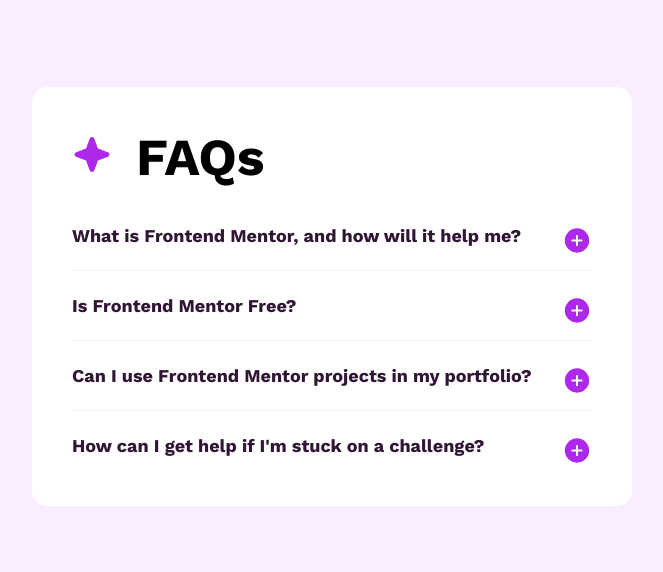
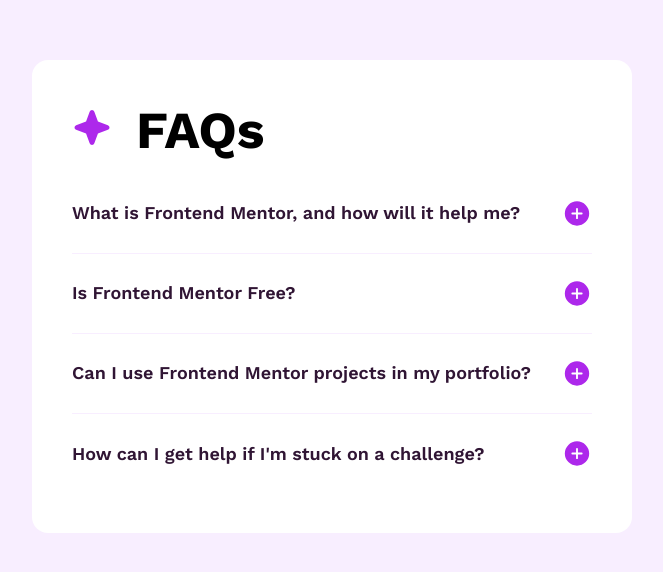
Before and after one commit to YashinN/FM-faq-accordion, a React (Create React App) app: page / in a window 1280 px wide. Shown: the part 104-676 px from the top of the page, without its empty margins (308-971 px from the left). Built offline with nearby package versions, Linux system fonts and the light colour scheme.

Commit message:
style: adjusted spacing between faq's or accordion items.

```diff
--- a/src/components/faq accordion/AccordionItem.module.scss
+++ b/src/components/faq accordion/AccordionItem.module.scss
@@ -2,6 +2,7 @@
 
 .accordionItem {
   border-bottom: 1px solid $bg-bg-light-pink;
+
   &__titleContainer {
     button {
       background-color: #fff;
@@ -17,8 +18,8 @@
     font-size: 1.6rem;
     color: $text-light;
     line-height: 2.4rem;
-    margin-top: 2.4rem;
     margin-bottom: 2.4rem;
+    font-weight: 400;
   }
 }
 
@@ -29,18 +30,22 @@
 .titleContainer {
   display: flex;
   justify-content: space-between;
-  align-items: flex-start;
+  align-items: center;
   color: $text-bold;
+  padding-bottom: 2.4rem;
 
   &__question {
     transition: all 0.3s ease;
-    padding-bottom: 2.4rem;
+
     font-size: 1.8rem;
+    font-weight: 600;
     width: 100vw;
+    line-height: 21.1px;
 
     &_removeSpacing {
       padding-bottom: 0;
       font-size: 1.8rem;
+      font-weight: 600;
     }
 
     &:hover {
--- a/src/components/faq accordion/FaqAccordion.module.scss
+++ b/src/components/faq accordion/FaqAccordion.module.scss
@@ -12,6 +12,7 @@
     display: inline-block;
     height: 6.6rem;
     margin-bottom: 3.2rem;
+    font-weight: 700;
   }
 
   &__icon {
```
